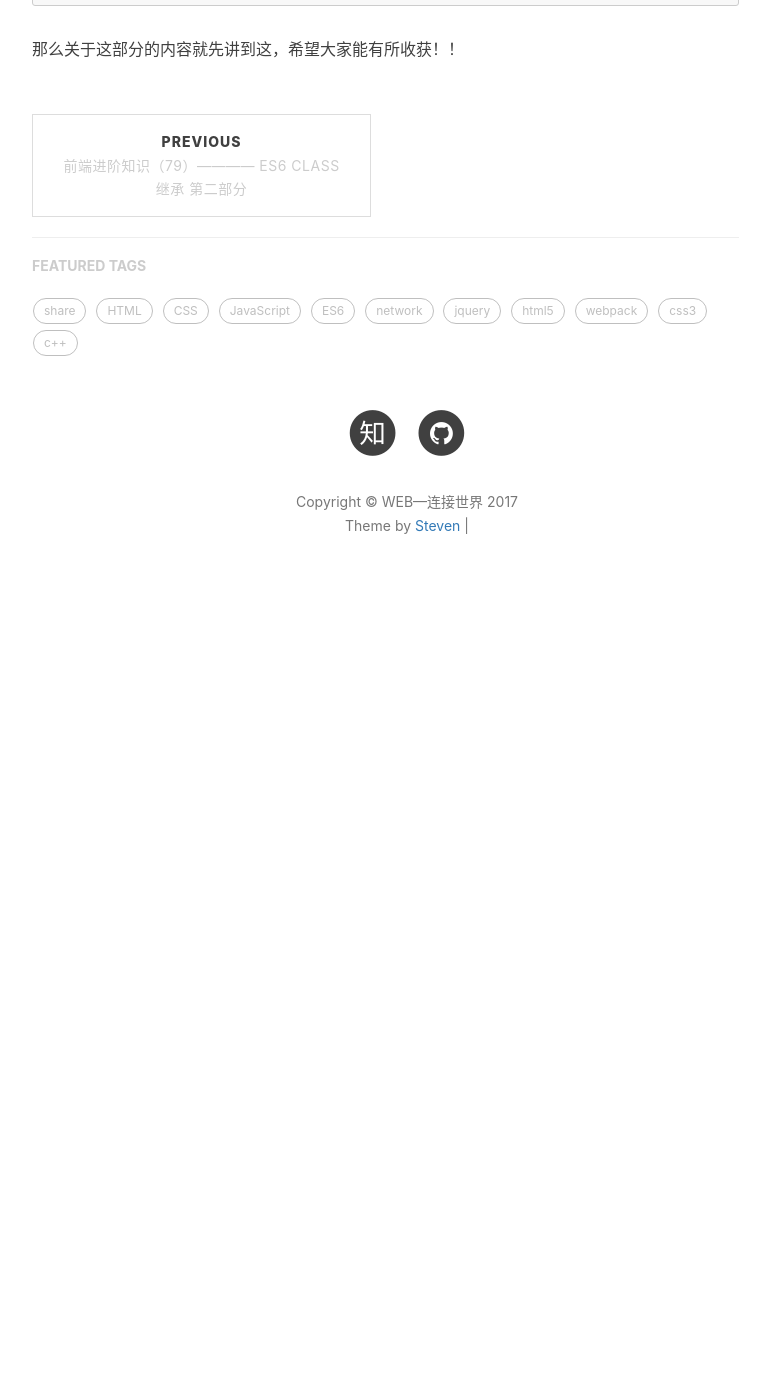
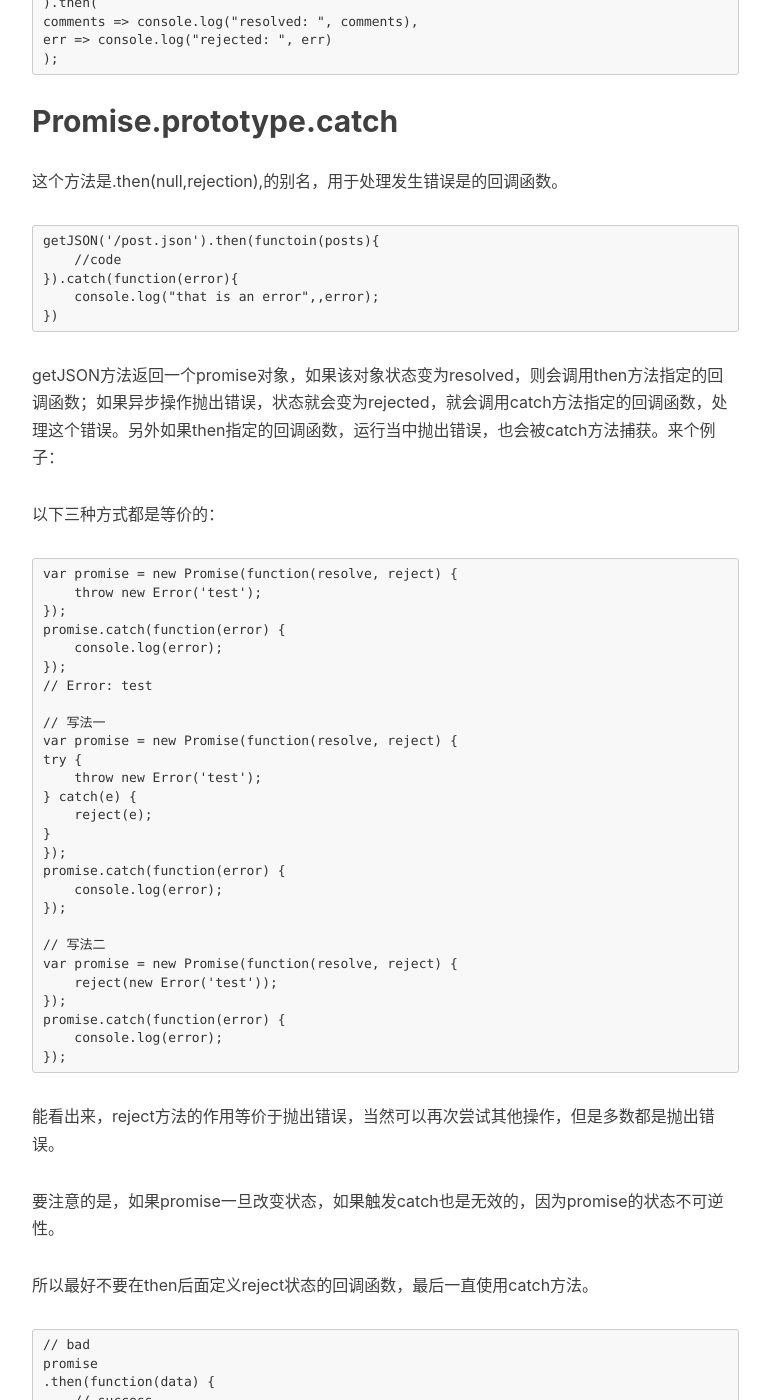
Before and after one commit to Steven19960709/Steven19960709.GitHub.io, a Jekyll site: the page built from _posts/2017-09-15-ES6-12.md, in a window 1280 px wide and 1400 px high, scrolled down 4073 px. Shown: the whole window, without its empty margins (233-1003 px from the left). Built offline with Jekyll 4.4.1, drawn with Linux system fonts in a browser that asks for light colours; nearby versions of some CDN libraries; comment, search, counter and statistics services are not loaded; before the commit the page ends 4703 px from its top, so only the background shows below that; some of the changed text lies outside the part shown.

Commit message:
update a file

```diff
--- a/_posts/2017-09-15-ES6-12.md
+++ b/_posts/2017-09-15-ES6-12.md
@@ -96,6 +96,8 @@ disadvantage:
 
 这是一个异步加载图片的例子，使用promise包装了一个图片加载异步操作。成功则调用resolv方法，否则调用reject方法。
 
+# 定义在原型链上的方法
+
 ## promise.prototype.then()
 
 promise实力具有then方法，then方法是定义在原型对象Promise.prototype上的。它的作用是为 Promise 实例添加状态改变时的回调函数。
@@ -125,4 +127,91 @@ then方法返回的是一个新的Promise实例（注意，不是原来那个Pro
     err => console.log("rejected: ", err)
     );
 
+## Promise.prototype.catch
+
+这个方法是.then(null,rejection),的别名，用于处理发生错误是的回调函数。
+
+    getJSON('/post.json').then(functoin(posts){
+        //code
+    }).catch(function(error){
+        console.log("that is an error",,error);
+    })
+
+getJSON方法返回一个promise对象，如果该对象状态变为resolved，则会调用then方法指定的回调函数；如果异步操作抛出错误，状态就会变为rejected，就会调用catch方法指定的回调函数，处理这个错误。另外如果then指定的回调函数，运行当中抛出错误，也会被catch方法捕获。来个例子：
+
+以下三种方式都是等价的：
+
+    var promise = new Promise(function(resolve, reject) {
+        throw new Error('test');
+    });
+    promise.catch(function(error) {
+        console.log(error);
+    });
+    // Error: test
+
+    // 写法一
+    var promise = new Promise(function(resolve, reject) {
+    try {
+        throw new Error('test');
+    } catch(e) {
+        reject(e);
+    }
+    });
+    promise.catch(function(error) {
+        console.log(error);
+    });
+
+    // 写法二
+    var promise = new Promise(function(resolve, reject) {
+        reject(new Error('test'));
+    });
+    promise.catch(function(error) {
+        console.log(error);
+    });
+
+能看出来，reject方法的作用等价于抛出错误，当然可以再次尝试其他操作，但是多数都是抛出错误。
+
+要注意的是，如果promise一旦改变状态，如果触发catch也是无效的，因为promise的状态不可逆性。
+
+所以最好不要在then后面定义reject状态的回调函数，最后一直使用catch方法。
+
+    // bad
+    promise
+    .then(function(data) {
+        // success
+    }, function(err) {
+        // error
+    });
+
+    // good
+    promise
+    .then(function(data) { //cb
+        // success
+    })
+    .catch(function(err) {
+        // error
+    });
+
+还有就是，promise对象的错误具有冒泡性质，会一直向后传递，直到被catch捕获为止。
+
+    getJSON('/post/1.json').then(function(post) {
+    return getJSON(post.commentURL);
+    }).then(function(comments) {
+    // some code
+    }).catch(function(error) {
+    // 处理前面三个Promise产生的错误
+    });
+
+catch方法返回值还是一个promise对象，因此后面还可以接着调用then方法。如果前面步骤中没有报错，就会直接跳过catch方法。如果后面的then方法报错，可以继续绑定后面的新的catch方法，但是跟之前的没关系了。
+
+    Promise.resolve()
+    .catch(function(error) {
+    console.log('oh no', error);
+    })
+    .then(function() {
+    console.log('carry on');
+    });
+    // carry on
+
+
 那么关于这部分的内容就先讲到这，希望大家能有所收获！！
```
